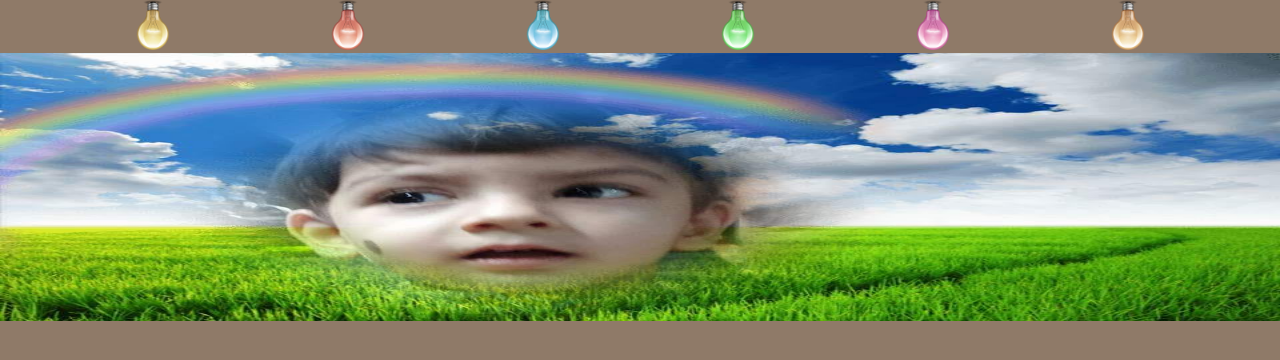
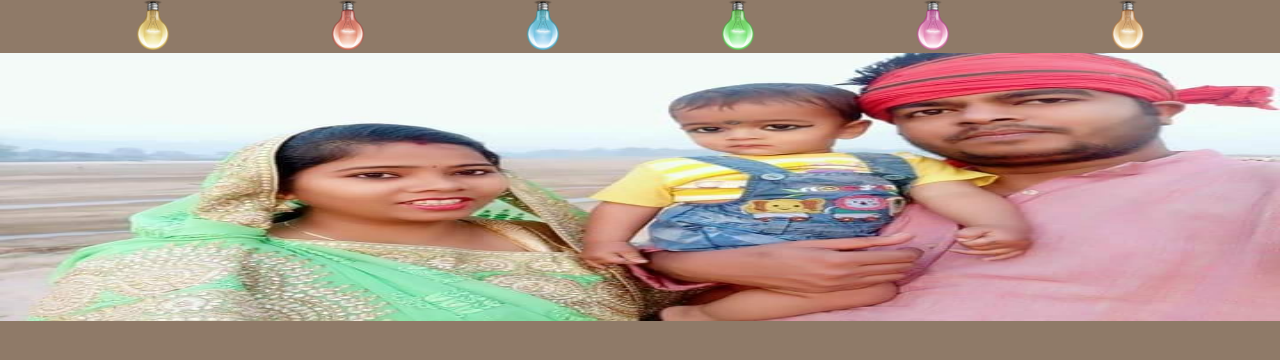
Before and after one commit to Atulku/new, a plain HTML site: page birthday-master/index.html in a window 1280 px wide. Both pictures are taken after a click on the button "TURN ON LIGHTS". Drawn offline with nearby package versions, Linux system fonts and the light colour scheme.

Commit message:
Update stylesheet.css

```diff
--- a/birthday-master/stylesheet.css
+++ b/birthday-master/stylesheet.css
@@ -13,7 +13,7 @@ body {
 }
 .peach {
 	background-color: #FFDAB9;
-	background-image: url(pic.jpg);
+	background-image: url(Samrath.jpg);
     background-repeat: no-repeat;
 	background-size: 100% 100%;
 	    background-position: 0px 53px;
```
